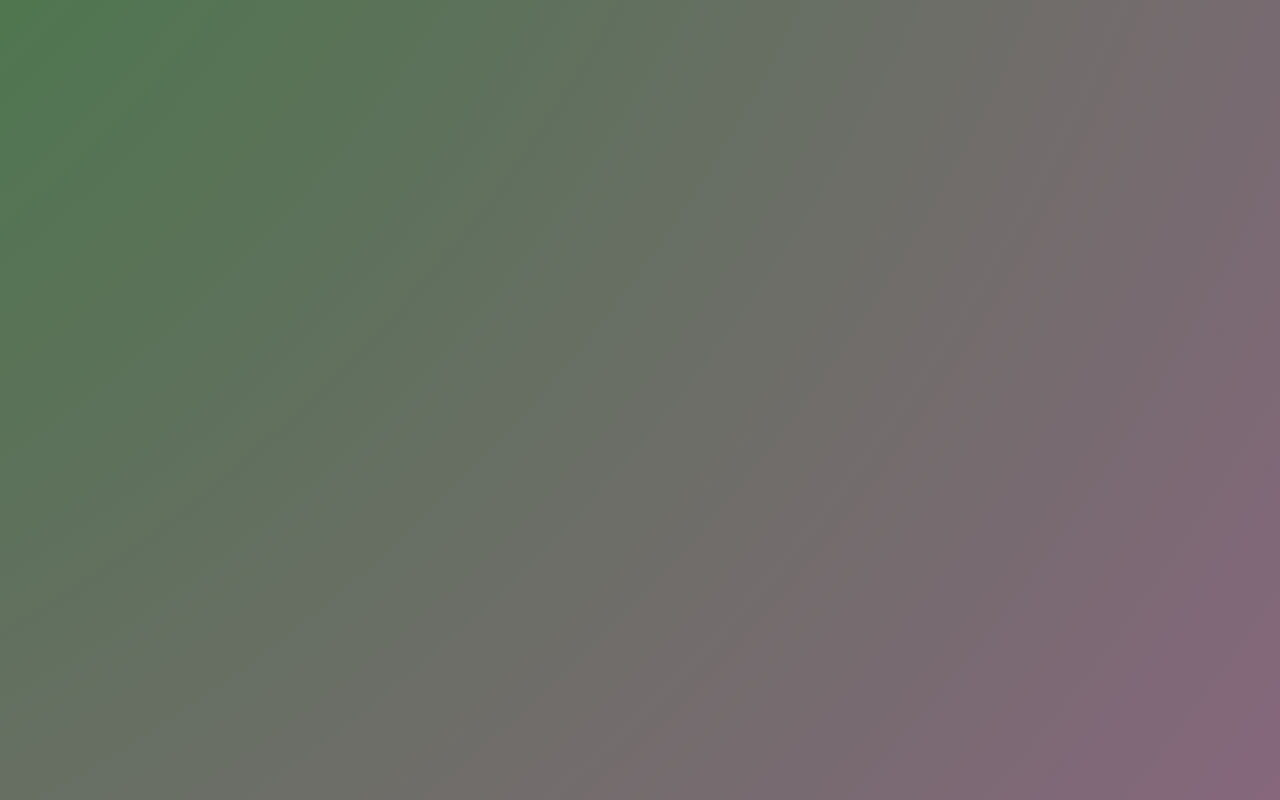
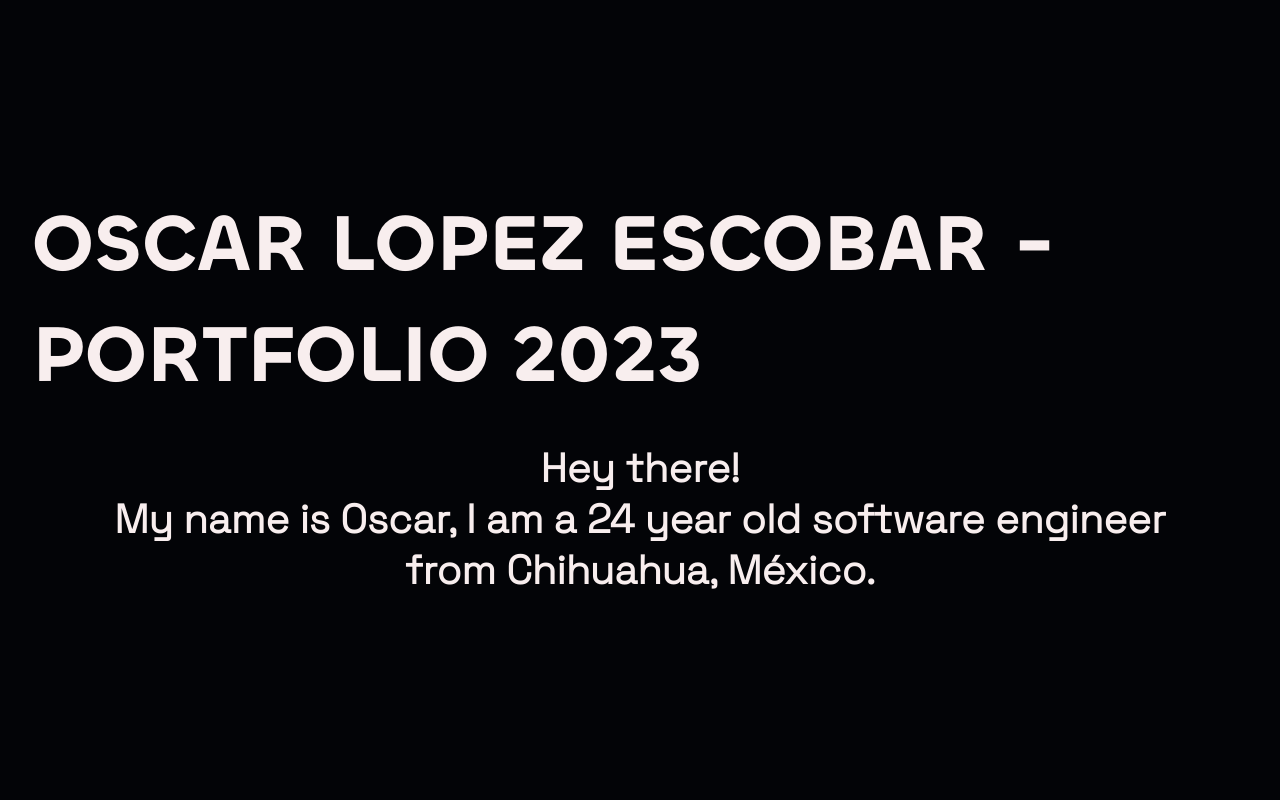
Before and after one commit to OLopezE/my-portfolio, a React (Create React App) app: page /prototype in a window 1280 px wide. Before the commit this address had no page. Built offline with nearby package versions, Linux system fonts and the light colour scheme.

Commit message:
Enter prototype home

```diff
--- a/src/App.css
+++ b/src/App.css
@@ -3,10 +3,6 @@ body {
   place-items: center;
   height: 100svh;
   width: 100svw;
-}
-
-h1, h2, h3 {
-  font-family: Chillax;
 }
 
 *,
--- a/src/App.js
+++ b/src/App.js
@@ -17,6 +17,7 @@ function App() {
       {/* <Navbar/> */}
       <Routes>
         <Route path='/' element={<Prototype />} />
+        <Route path='/prototype' element={<Home />} />
         {/* <Route path='/' element={<Home />} />
         <Route path='/work-experience' element={<Experience />} />
         <Route path='/portfolio' element={<Portfolio />} />
--- a/src/index.css
+++ b/src/index.css
@@ -8,30 +8,7 @@ body {
 }
 
 :root {
-  background: rgb(162, 215, 235);
-  background: radial-gradient(circle, rgb(74, 119, 75) 34%, rgb(148, 99, 136) 100%);
-  background-size: 400% 400%;
-	animation: gradient 20s ease infinite;
-
-}
-
-
-@keyframes gradient {
-  0% {
-    background-position: 0% 0%;
-  }
-  25% {
-    background-position: 0% 100%;
-  }
-  50% {
-    background-position: 100% 100%;
-  }
-  75%{
-    background-position: 100% 0%;
-  }
-  100% {
-    background-position: 0% 0%;
-  }
+  background: #030407;
 }
 
 @font-face {
@@ -44,8 +21,14 @@ body {
   src: url("/src/assets/media/fonts/SpaceGrotesk-Variable.woff");
 }
 
+h1, h2, h3 {
+  font-family: Chillax;
+  color: #f8eeee;
+}
+
 p {
   font-family: SpaceGrotesk;
+  color: #f8eeee;
   font-weight: 600;
 }
 
--- a/src/js/views/home/Home.jsx
+++ b/src/js/views/home/Home.jsx
@@ -5,8 +5,6 @@ import {
   HomeGrid,
   TextContainer
 } from './Home.style';
-
-import oscarPicture from '../../../assets/media/pictures/my-picture.png'
 
 const Home = () => {
   return (
@@ -20,9 +18,6 @@ const Home = () => {
           My name is Oscar, I am a 24 year old software engineer from Chihuahua, México.
         </p>
       </TextContainer>
-      <diV>
-        <img src={oscarPicture} alt="yo mero con mi amigo martin" />
-      </diV>
     </HomeGrid>
   );
 };
--- a/src/js/views/home/Home.style.js
+++ b/src/js/views/home/Home.style.js
@@ -1,7 +1,6 @@
 import styled from 'styled-components';
 
 const HomeGrid = styled.section`
-  display: grid;
   gap: 1.5rem;
   padding: 1rem 1rem 2rem;
 
@@ -15,44 +14,17 @@ const HomeGrid = styled.section`
 
   @media (min-width: 900px) {
     padding: 5rem 2rem 4rem;
-    grid-template-columns: repeat(3, 1fr);
-  }
-
-  > div:first-child {
-    padding: 1rem;
-  }
-
-  > div {
-    display: flex;
-    justify-content: center;
-    align-items: center;
-  }
-
-  img {
-    border: 2px solid #2A3E59;
-    box-shadow: 12px 18px #2A3E59;
-    width: 100%;
-
-    @media (min-width: 900px) {
-      width: 75%;
-    }
   }
 `;
 
 const TitleContainer = styled.div`
   h1 {
-    color: #F2D98D;
-    text-shadow: 5px 8px #54728C;
     font-size: 3rem;
     text-align: left;
 
     @media (min-width: 600px) {
       font-size: 5rem;
     }
-  }
-
-  @media (min-width: 900px) {
-    grid-column: span 3;
   }
 `;
 
@@ -67,9 +39,7 @@ const TextContainer = styled.div`
   }
 
   p {
-    font-family: Chillax;
     font-size: 2.5rem;
-    color: #2A3E59;
   }
 `;
 
--- a/src/js/views/prototype/Prototype.jsx
+++ b/src/js/views/prototype/Prototype.jsx
@@ -1,4 +1,4 @@
-import React from 'react'
+import React from 'react';
 
 const Prototype = () => {
   return (
@@ -9,4 +9,4 @@ const Prototype = () => {
   )
 }
 
-export default Prototype
+export default Prototype;
```
